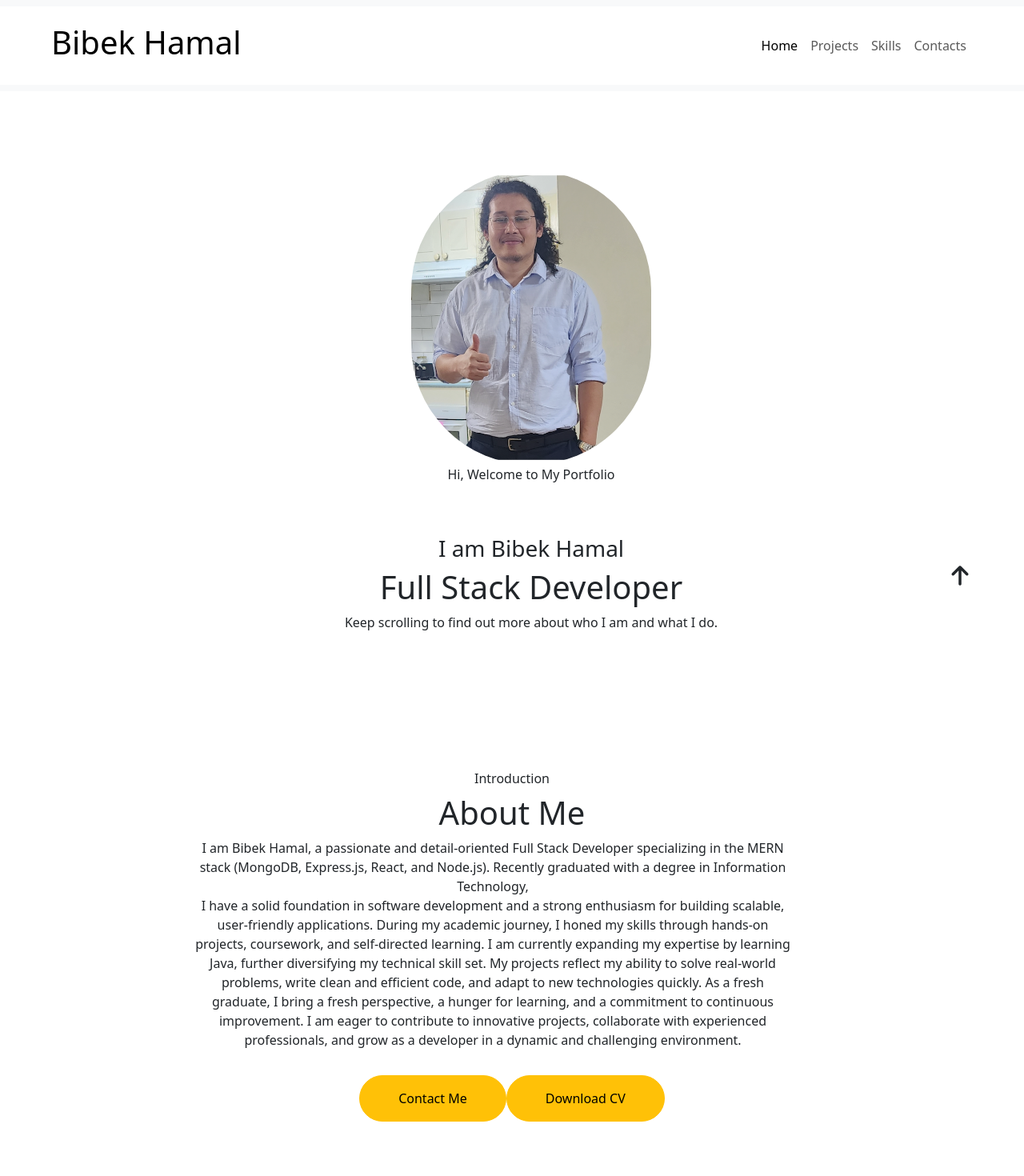
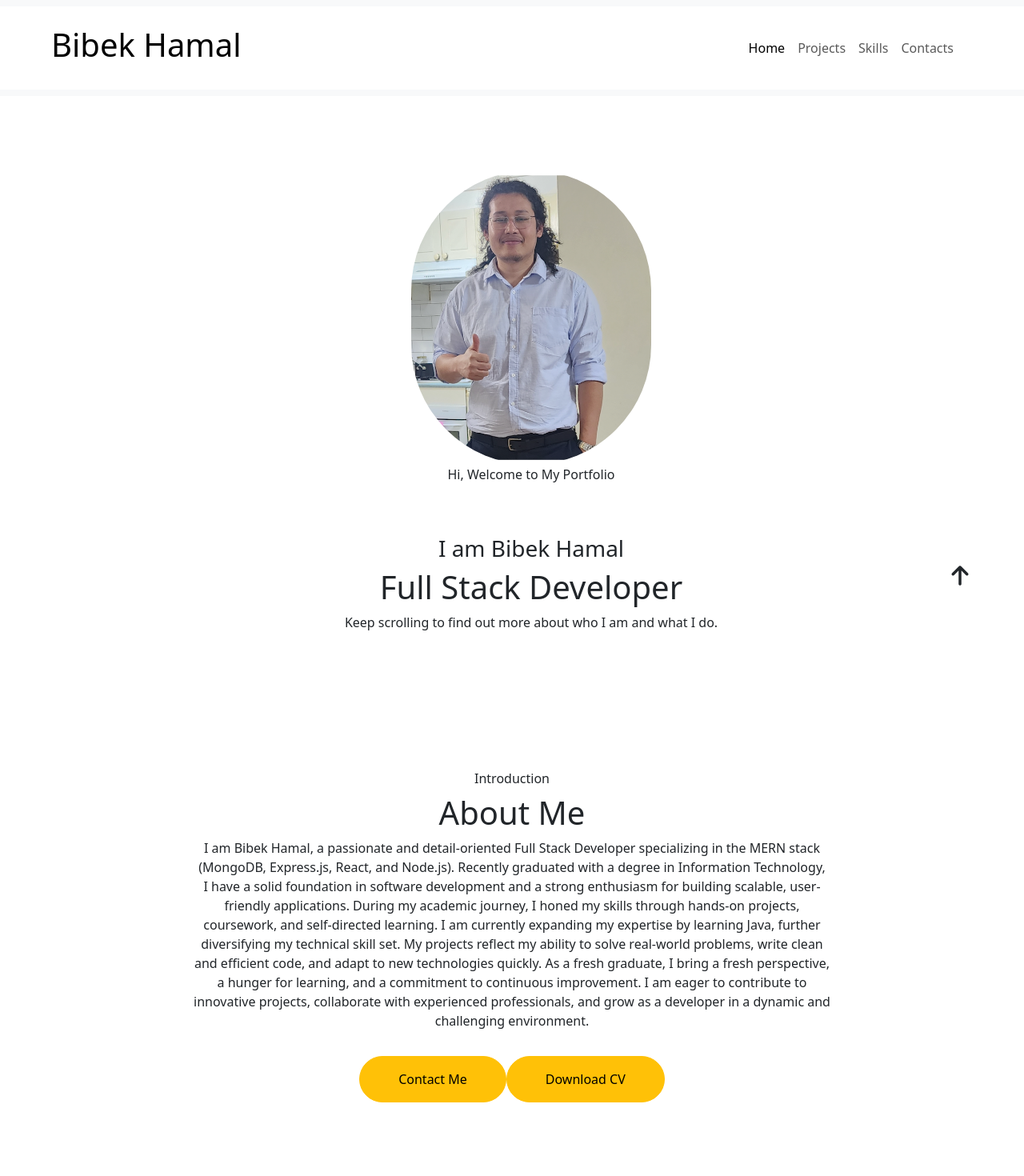
Before and after one commit to Bibek545/Portfolio, a React (Vite) app: page / in a window 1280 px wide. Shown: the top 1470 px of the page at 80% size. Built offline with nearby package versions, Linux system fonts and the light colour scheme.

Commit message:
updated the intro section and aligned the text, changed some animation

```diff
--- a/src/App.css
+++ b/src/App.css
@@ -2,10 +2,18 @@
   box-sizing: border-box;
 
 }
-h1,h2,h3,h4,h5,h6 {
+
+h1,
+h2,
+h3,
+h4,
+h5,
+h6 {
   font-weight: bold;
 }
-html, body {
+
+html,
+body {
   scroll-behavior: smooth;
   height: 100%;
 }
@@ -13,6 +21,7 @@ html, body {
 #home {
   min-height: 40vh;
 }
+
 .img-fluid {
   height: auto;
 }
@@ -20,6 +29,21 @@ html, body {
 #nav {
   height: auto;
 }
+
+/* hamburger menu */
+.navbar-collapse {
+  background: rgba(255, 255, 255, 0.85);
+  /* semi-transparent white */
+  backdrop-filter: blur(6px);
+  /* glassy look */
+  padding: 1rem;
+  transition: all 0.3s ease;
+  /* box-shadow: 0 4px 12px rgba(0, 0, 0, 0.1); */
+}
+
+/* hamburger menu */
+
+
 #projects {
   min-height: 50vh;
 
@@ -29,29 +53,33 @@ html, body {
   min-height: 50vh;
 
 }
-.img-icon img{
+
+.img-icon img {
   height: 100px;
   width: 100px;
   object-fit: contain;
   transition: transform 0.3s ease;
 }
+
 /* home img bibek */
 .custom-img {
   /* width: 100%; */
   max-width: 300px;
   height: auto;
   transition: all 0.3s ease-in-out;
-  border-bottom-left-radius:800px ;
-  border-bottom-right-radius: 800px ;
-  border-top-left-radius: 800px ;
-  border-top-right-radius:800px  ;
+  border-bottom-left-radius: 800px;
+  border-bottom-right-radius: 800px;
+  border-top-left-radius: 800px;
+  border-top-right-radius: 800px;
 
 }
+
 /* home img bibek */
 
 /* introduction */
-.introduction, #home {
-    margin:  100px 30px;
+.introduction,
+#home {
+  margin: 100px 30px;
   padding: 10px 100px 30px;
   text-align: center;
   max-width: 1000px;
@@ -71,7 +99,7 @@ html, body {
 /* home */
 
 #home {
-    margin:  100px 30px;
+  margin: 100px 30px;
   padding: 10px 100px 30px;
   text-align: center;
   max-width: 1000px;
@@ -162,12 +190,22 @@ footer {
 }
 
 
-h1 { font-size: 2rem; }
-p { font-size: 1rem; }
+h1 {
+  font-size: 2rem;
+}
+
+p {
+  font-size: 1rem;
+}
 
 @media (max-width: 768px) {
-  h1 { font-size: 1.5rem; }
-  p { font-size: 0.9rem; }
+  h1 {
+    font-size: 1.5rem;
+  }
+
+  p {
+    font-size: 0.9rem;
+  }
 }
 
 .container {
@@ -186,5 +224,6 @@ p { font-size: 1rem; }
   z-index: 1020;
   position: sticky;
   top: 0;
-  background-color: white; /* Make sure it doesn't go transparent */
+  background-color: white;
+  /* Make sure it doesn't go transparent */
 }
--- a/src/Components/AnimationSection.jsx
+++ b/src/Components/AnimationSection.jsx
@@ -2,14 +2,30 @@ import {React, useEffect, useRef} from 'react'
 import { motion, useAnimation, useInView } from 'framer-motion';
 
 
-const AnimationSection = ({children}) => {
+const AnimationSection = ({children, variantType = "fadeUp"}) => {
   const ref = useRef(null);
-  const isInView = useInView(ref, { once: true });
+  const isInView = useInView(ref, { threshold: 0.3 });
   const controls = useAnimation();
+
+  const variants = {
+    fadeUp: {
+        hidden: {opacity: 0, y: 50},
+        visible: {opacity: 1, y: 0},
+    },
+        fadeLeft: {
+        hidden: {opacity: 0, x: -50},
+        visible: {opacity: 1, x: 0},
+    },    zoomIn: {
+        hidden: {opacity: 0, scale: 0.8},
+        visible: {opacity: 1, scale: 1},
+    },
+  }
 
   useEffect(()=> {
     if(isInView) {
         controls.start("visible");
+    } else {
+        controls.start("hidden")
     }
   }, [isInView, controls]);
 
@@ -19,10 +35,7 @@ const AnimationSection = ({children}) => {
       initial = "hidden"
       animate = {controls}
       transition={{duration: 0.8, ease: "easeOut"}}
-      variants={{
-        hidden: {opacity: 0, y: 50 },
-        visible: {opacity: 1, y: 0}
-      }}
+      variants={variants[variantType]}
 
     >
         {children}
--- a/src/Components/Intro.jsx
+++ b/src/Components/Intro.jsx
@@ -4,10 +4,12 @@ const Intro = () => {
   return (
     <div>
             <section id="into">
+              <div className='container'>
+                <div className="text-center">
               <div className="introduction flex-column align-items-center ">
                 <h6>Introduction</h6>
                 <h1>About Me</h1>
-                <p className="pe-5">
+                <p className="mx-auto" style = {{maxWidth: "800px"}}>
                   I am Bibek Hamal, a passionate and detail-oriented Full Stack
                   Developer specializing in the MERN stack (MongoDB, Express.js,
                   React, and Node.js). Recently graduated with a degree in Information
@@ -40,6 +42,8 @@ const Intro = () => {
                   Download CV
                 </button>
               </div>
+              </div>
+              </div>
             </section>
     </div>
   )
```
Lines whose indentation alone changed are shown as unchanged.
